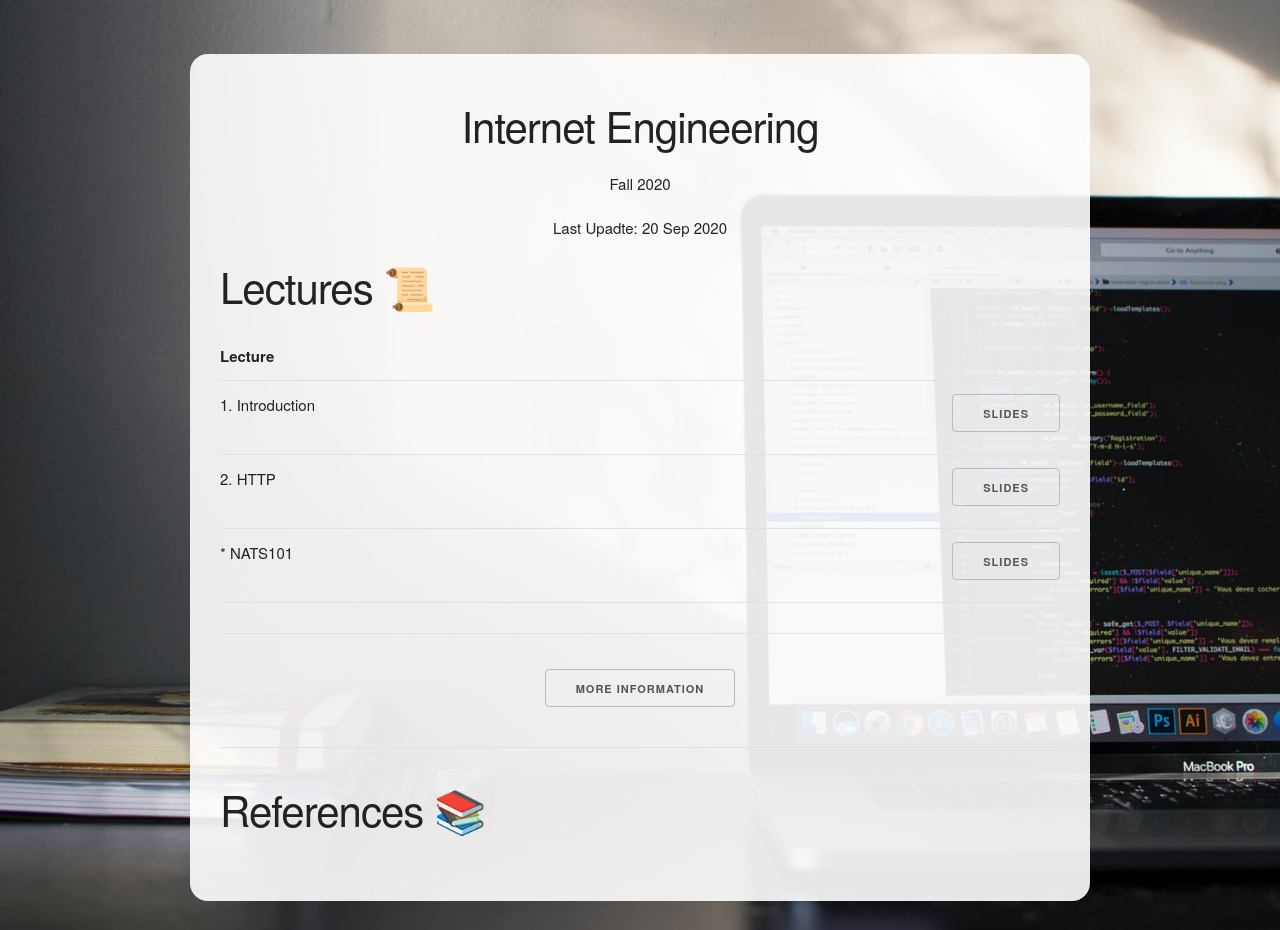
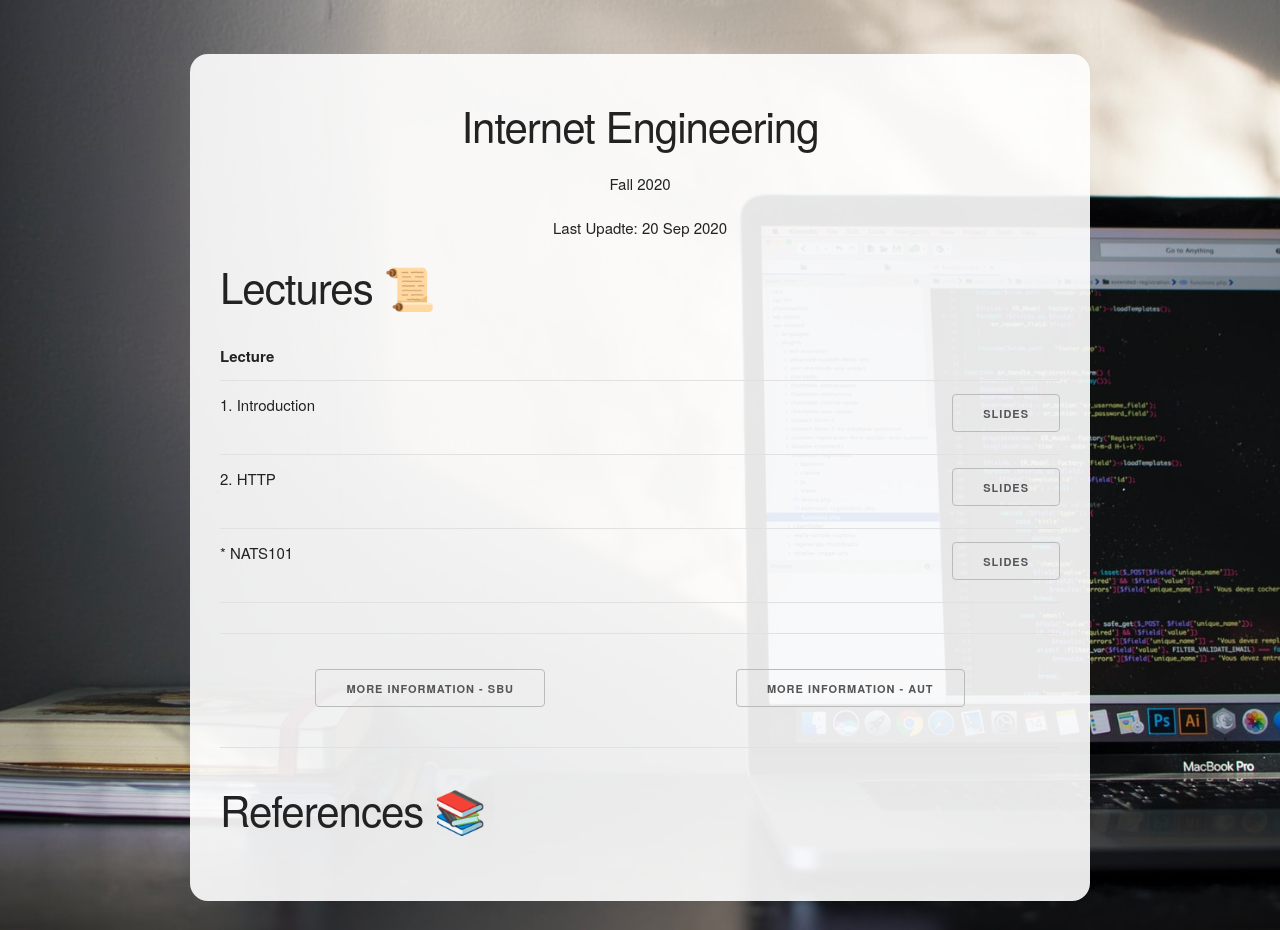
Before and after one commit to 1995parham-teaching/ie-lecture, a Jekyll site: the page built from index.html, in a window 1280 px wide. Built offline with Jekyll 4.4.1, drawn with Linux system fonts in a browser that asks for light colours.

Commit message:
feat: Add More Information Buttons

```diff
--- a/index.html
+++ b/index.html
@@ -78,7 +78,8 @@ layout: none
       </table>
       <hr>
       <div class ="button-container">
-        <a target="_blank" class="button" href="https://docs.google.com/spreadsheets/d/1sqjO7WDvUZ1x_maXxZUYO0-gGiHyInAVWxEUBEF3tmw/edit?usp=sharing">More Information</a>
+        <a target="_blank" class="button" href="https://docs.google.com/spreadsheets/d/1sqjO7WDvUZ1x_maXxZUYO0-gGiHyInAVWxEUBEF3tmw/edit?usp=sharing">More Information - SBU</a>
+        <a target="_blank" class="button" href="https://docs.google.com/spreadsheets/d/1ChTbB-mKp7lkYEDtNHVz65l19XOhobNFQJugDz1Fhdw/edit?usp=sharing">More Information - AUT</a>
       </div>
       <hr>
       <h2>References 📚</h2>
```
